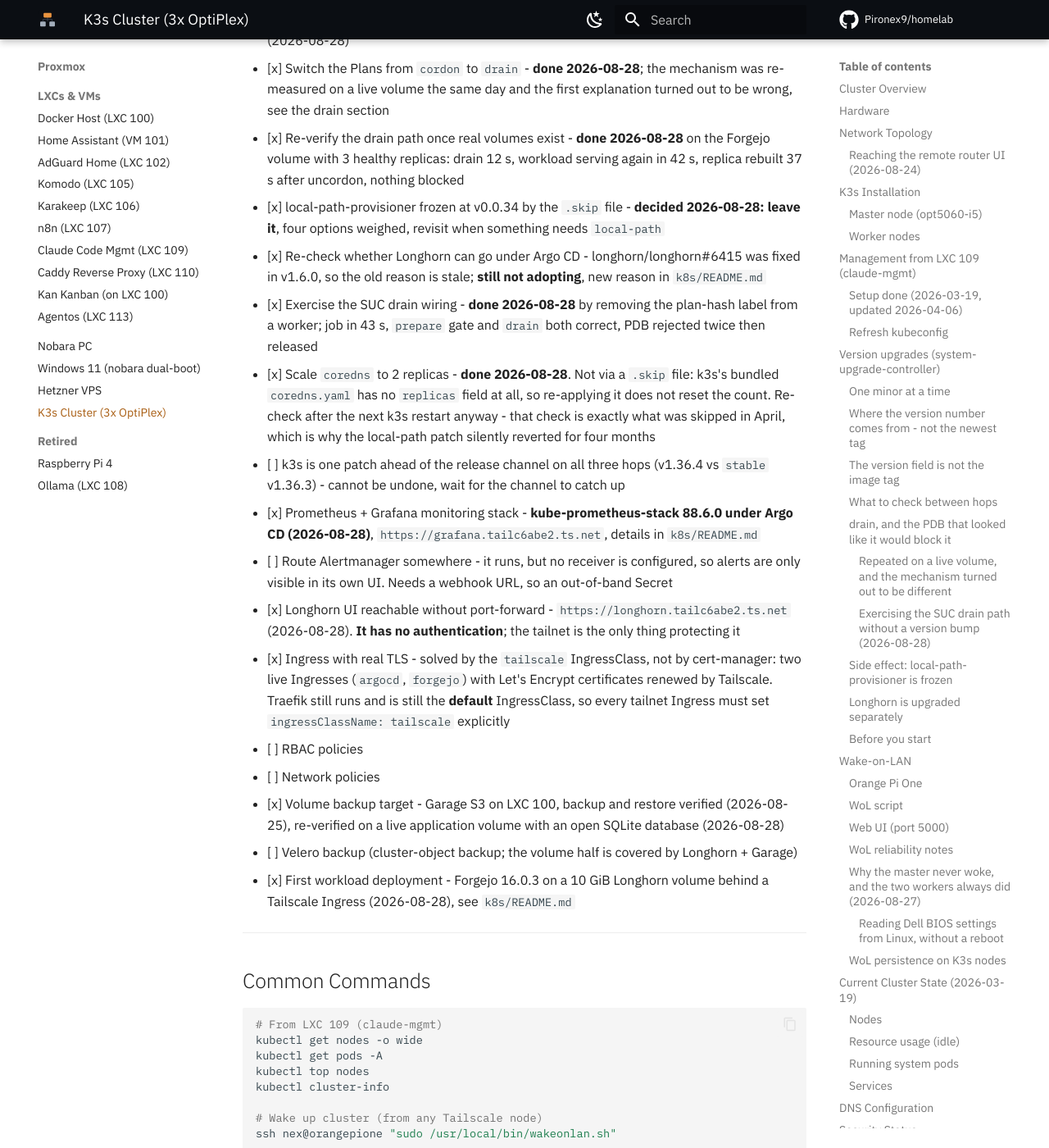
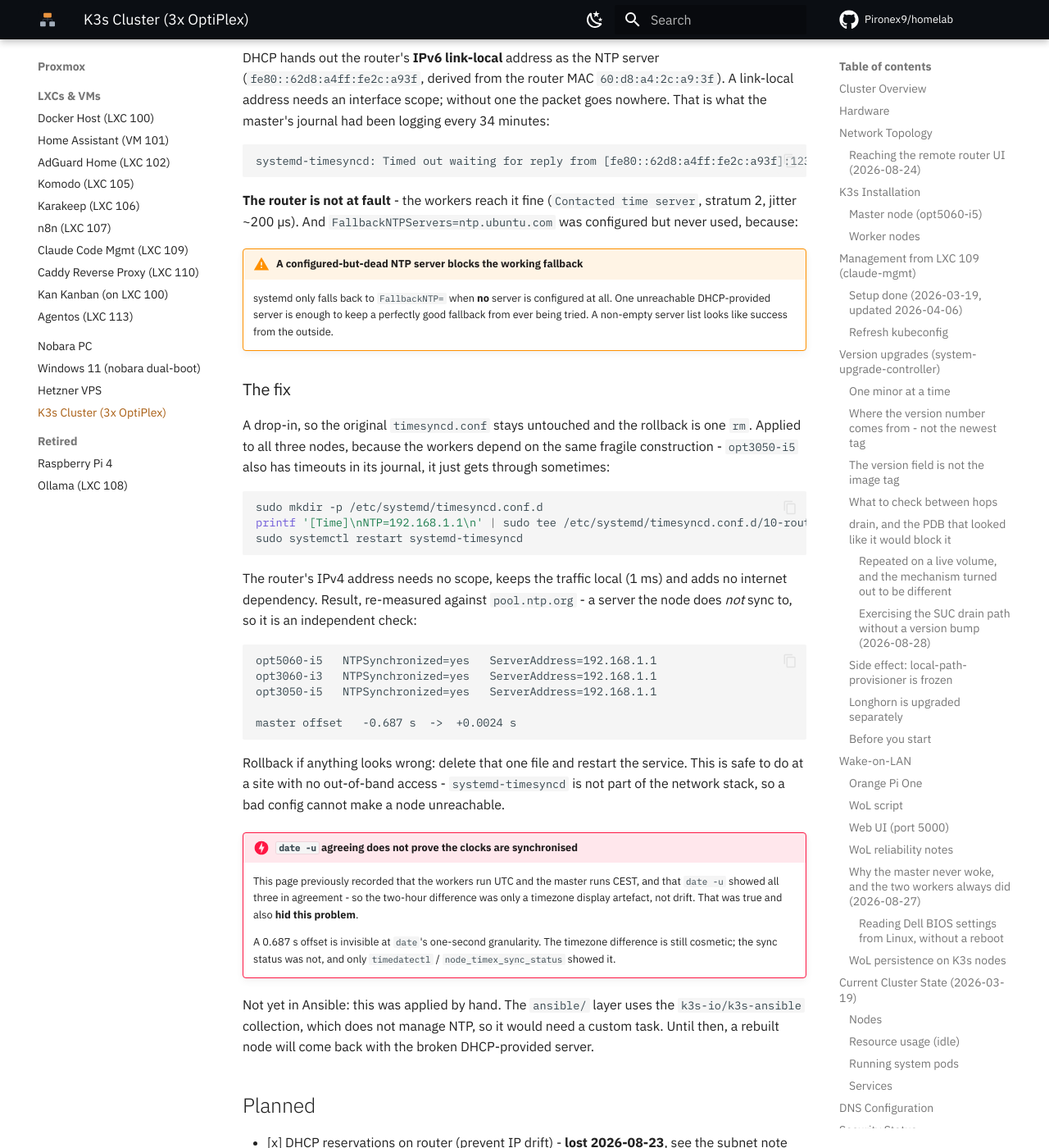
Before and after one commit to Pironex9/homelab, an MkDocs documentation site: the page built from docs/hosts/k3s-cluster.md, in a window 1280 px wide and 1400 px high, scrolled down 36873 px. Shown: the whole window at 82% size. Built offline with MkDocs 1.6.1 and Material for MkDocs 9.7.7, drawn with Linux system fonts in a browser that asks for light colours; comment, search, counter and statistics services are not loaded; some of the changed text lies outside the part shown.

Commit message:
fix(k3s): a masterek oraja 0.687 mp-et sietett - a monitoring elso napjan talalta meg
A friss kube-prometheus-stack azonnal kiadott egy NodeClockNotSynchronising-ot
a masterre, es valodi volt.

A MERES. Negy fuggetlen probe egyezett 20 ezredmasodpercen belul:

  router IPv6 link-local, scope nelkul   TimeoutError  <- EZT csinalta a timesyncd
  router IPv6 link-local, scope=eno1     valaszol, offset -0.687 s, 1 ms rtt
  router IPv4 192.168.1.1                valaszol, stratum 2, -0.687 s, 1 ms rtt
  ntp.ubuntu.com / pool.ntp.org          -0.668 s / -0.683 s

A master oraja 0.687 masodpercet sietett es SZABADON FUTOTT: sync_status=0,
Frequency=0, semmilyen korrekcio nem ert hozza.

AZ OK. A DHCP a router IPv6 LINK-LOCAL cimet adja NTP szervernek
(fe80::62d8:a4ff:fe2c:a93f, a 60:d8:a4:2c:a9:3f MAC-bol kepezve). Link-local
cimhez interfesz-hatokor kell; anelkul a csomag sehova nem megy. A master
naploja ezt irta 34 percenkent, honapok ota.

A router NEM hibas - a workerek elerik (Contacted time server, stratum 2,
jitter ~200 us). Es a FallbackNTPServers=ntp.ubuntu.com sem segitett:

  A systemd csak akkor nyul a fallbackhez, ha EGYETLEN szerver sincs
  konfiguralva. Egy konfiguralt, de halott szerver eleg ahhoz, hogy egy
  tokeletesen mukodo tartalek sose keruljon sorra.

A JAVITAS. Drop-in fajl mind a harom node-on, hogy az eredeti timesyncd.conf
erintetlen maradjon es a visszavonas egy rm legyen:

  /etc/systemd/timesyncd.conf.d/10-router-ipv4.conf -> NTP=192.168.1.1

A router IPv4 cimehez nem kell hatokor, helyben marad (1 ms), es nem hoz be
internet-fuggoseget. A workerekre is ramegy, mert naluk ugyanez a torekeny
konstrukcio all - az opt3050-i5 naplojaban is vannak timeoutok.

Eredmeny, pool.ntp.org-hoz merve (amihez a node NEM szinkronizal, tehat
fuggetlen ellenorzes): -0.687 s -> +0.0024 s. Mind a harom node
NTPSynchronized=yes, ServerAddress=192.168.1.1. A riasztas elment.

AMI EBBOL A DOKSIT IS JAVITJA. Eddig az allt a k3s-cluster.md-ben, hogy a
`date -u` mind a harom node-on egyezik, tehat a 2 oras kulonbseg csak
idozona-kerdes. Ez igaz volt, es kozben EL IS FEDTE ezt a hibat: 0.687
masodperc a `date` egy masodperces felbontasa alatt van. Az idozona-kulonbseg
tovabbra is kozmetikai, a sync statusz nem volt az.

Meg nincs ansible-ben, tehat egy ujraepitett node visszater a torott,
DHCP-bol jovo szerverhez. Felvéve nyitott pontnak.

````diff
--- a/docs/hosts/k3s-cluster.md
+++ b/docs/hosts/k3s-cluster.md
@@ -1550,6 +1550,87 @@
 terminal whose output is logged.
 
 ---
+
+## Clock synchronisation: found by the monitoring stack on day one (2026-08-28)
+
+`kube-prometheus-stack` went in and immediately raised `NodeClockNotSynchronising`
+against the master. It was real.
+
+### The measurement
+
+Four independent probes agreed on the drift to within 20 ms:
+
+| Probe from `opt5060-i5` | Result |
+|---|---|
+| router IPv6 link-local, no scope | `TimeoutError` - **this is what timesyncd was doing** |
+| router IPv6 link-local, `scope=eno1` | answers, offset **-0.687 s**, 1 ms RTT |
+| router IPv4 `192.168.1.1` | answers, stratum 2, offset **-0.687 s**, 1 ms RTT |
+| `ntp.ubuntu.com` / `pool.ntp.org` | answer, offset **-0.668 s** / **-0.683 s** |
+
+The master's clock was **0.687 s fast and free-running** - `node_timex_sync_status=0`,
+`Frequency=0`, no correction being applied at all.
+
+### Why, exactly
+
+DHCP hands out the router's **IPv6 link-local** address as the NTP server
+(`fe80::62d8:a4ff:fe2c:a93f`, derived from the router MAC `60:d8:a4:2c:a9:3f`). A
+link-local address needs an interface scope; without one the packet goes nowhere. That
+is what the master's journal had been logging every 34 minutes:
+
+```
+systemd-timesyncd: Timed out waiting for reply from [fe80::62d8:a4ff:fe2c:a93f]:123
+```
+
+**The router is not at fault** - the workers reach it fine (`Contacted time server`,
+stratum 2, jitter ~200 µs). And `FallbackNTPServers=ntp.ubuntu.com` was configured but
+never used, because:
+
+!!! warning "A configured-but-dead NTP server blocks the working fallback"
+    systemd only falls back to `FallbackNTP=` when **no** server is configured at all.
+    One unreachable DHCP-provided server is enough to keep a perfectly good fallback
+    from ever being tried. A non-empty server list looks like success from the outside.
+
+### The fix
+
+A drop-in, so the original `timesyncd.conf` stays untouched and the rollback is one
+`rm`. Applied to all three nodes, because the workers depend on the same fragile
+construction - `opt3050-i5` also has timeouts in its journal, it just gets through
+sometimes:
+
+```bash
+sudo mkdir -p /etc/systemd/timesyncd.conf.d
+printf '[Time]\nNTP=192.168.1.1\n' | sudo tee /etc/systemd/timesyncd.conf.d/10-router-ipv4.conf
+sudo systemctl restart systemd-timesyncd
+```
+
+The router's IPv4 address needs no scope, keeps the traffic local (1 ms) and adds no
+internet dependency. Result, re-measured against `pool.ntp.org` - a server the node does
+*not* sync to, so it is an independent check:
+
+```
+opt5060-i5   NTPSynchronized=yes   ServerAddress=192.168.1.1
+opt3060-i3   NTPSynchronized=yes   ServerAddress=192.168.1.1
+opt3050-i5   NTPSynchronized=yes   ServerAddress=192.168.1.1
+
+master offset   -0.687 s  ->  +0.0024 s
+```
+
+Rollback if anything looks wrong: delete that one file and restart the service. This is
+safe to do at a site with no out-of-band access - `systemd-timesyncd` is not part of the
+network stack, so a bad config cannot make a node unreachable.
+
+!!! danger "`date -u` agreeing does not prove the clocks are synchronised"
+    This page previously recorded that the workers run UTC and the master runs CEST, and
+    that `date -u` showed all three in agreement - so the two-hour difference was only a
+    timezone display artefact, not drift. That was true and also **hid this problem**.
+
+    A 0.687 s offset is invisible at `date`'s one-second granularity. The timezone
+    difference is still cosmetic; the sync status was not, and only
+    `timedatectl` / `node_timex_sync_status` showed it.
+
+Not yet in Ansible: this was applied by hand. The `ansible/` layer uses the
+`k3s-io/k3s-ansible` collection, which does not manage NTP, so it would need a custom
+task. Until then, a rebuilt node will come back with the broken DHCP-provided server.
 
 ## Planned
 
@@ -1573,6 +1654,8 @@
 - [x] Scale `coredns` to 2 replicas - **done 2026-08-28**. Not via a `.skip` file: k3s's bundled `coredns.yaml` has no `replicas` field at all, so re-applying it does not reset the count. Re-check after the next k3s restart anyway - that check is exactly what was skipped in April, which is why the local-path patch silently reverted for four months
 - [ ] k3s is one patch ahead of the release channel on all three hops (v1.36.4 vs `stable` v1.36.3) - cannot be undone, wait for the channel to catch up
 - [x] Prometheus + Grafana monitoring stack - **kube-prometheus-stack 88.6.0 under Argo CD (2026-08-28)**, `https://grafana.tailc6abe2.ts.net`, details in `k8s/README.md`
+- [x] Fix NTP on the k3s nodes - **done 2026-08-28**, found by the new monitoring stack on its first day; master was 0.687 s fast with no correction
+- [ ] Move the NTP drop-in into Ansible - applied by hand, so a rebuilt node returns to the broken DHCP-provided IPv6 link-local server
 - [ ] Route Alertmanager somewhere - it runs, but no receiver is configured, so alerts are only visible in its own UI. Needs a webhook URL, so an out-of-band Secret
 - [x] Longhorn UI reachable without port-forward - `https://longhorn.tailc6abe2.ts.net` (2026-08-28). **It has no authentication**; the tailnet is the only thing protecting it
 - [x] Ingress with real TLS - solved by the `tailscale` IngressClass, not by cert-manager: two live Ingresses (`argocd`, `forgejo`) with Let's Encrypt certificates renewed by Tailscale. Traefik still runs and is still the **default** IngressClass, so every tailnet Ingress must set `ingressClassName: tailscale` explicitly
````
Also changed, not shown: k8s/README.md (+12 -0 lines).
